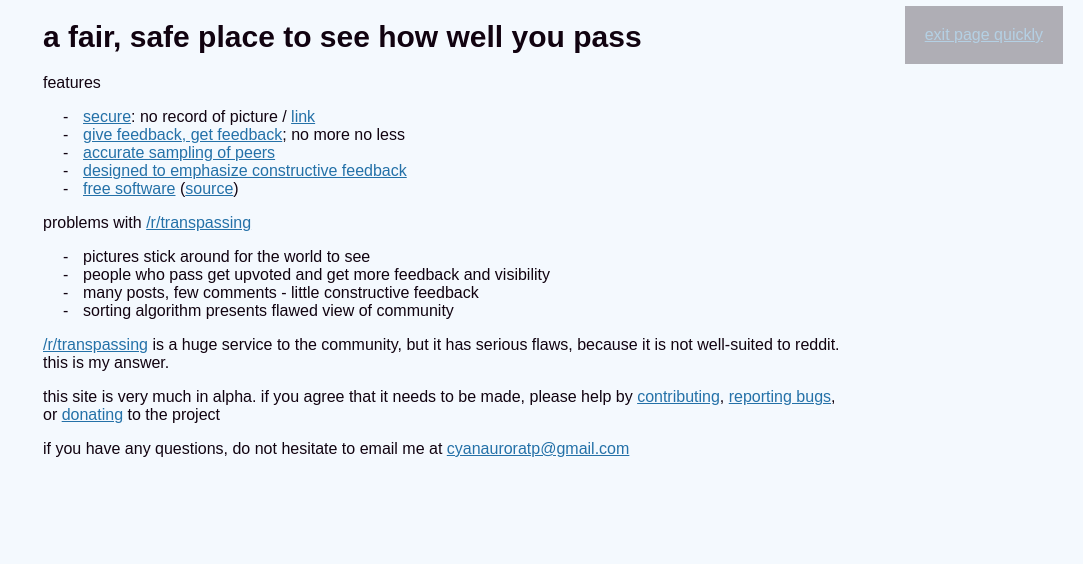
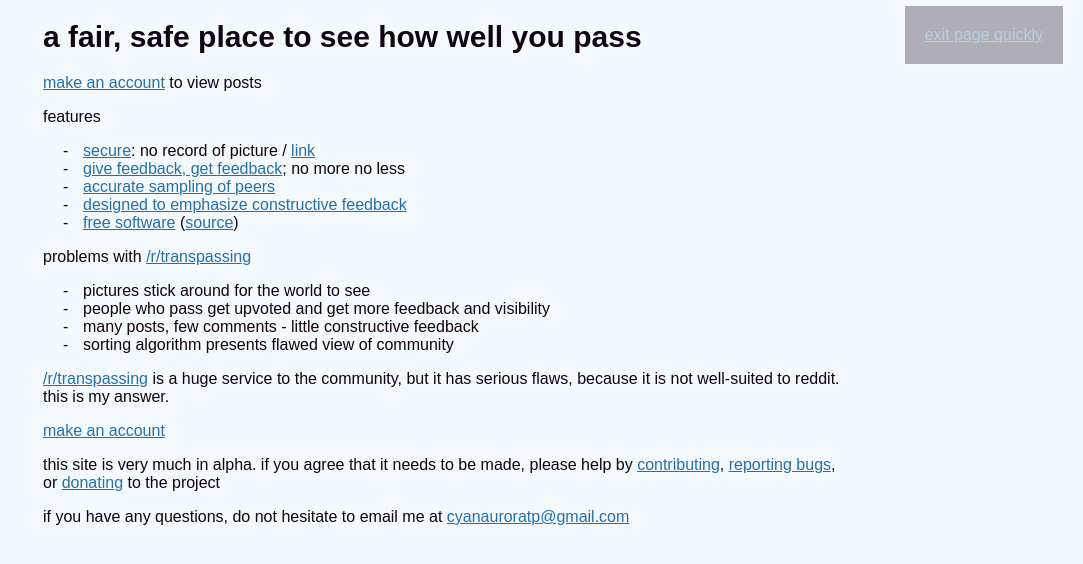
Before and after one commit to cyan-aurora/tpassing, a Flask app: page / in a window 1280 px wide. Shown: the part 74-638 px from the top of the page, without its empty margins (197-1280 px from the left). Run offline with Flask 2, Linux system fonts and the light colour scheme; parts of the project's set-up code (start-up, migrations or seed data) failed here and were passed over; some libraries are stand-ins or nearby versions.

Commit message:
Add more links to register, to make it more clear

```diff
--- a/templates/about/index.html
+++ b/templates/about/index.html
@@ -4,7 +4,10 @@
 
 {% block main %}
 	<div class="wrap">
+
 		<h2>a fair, safe place to see how well you pass</h2>
+
+		<p><a href="/register">make an account</a> to view posts</p>
 
 		<p>features</p>
 
@@ -31,6 +34,8 @@
 			because it is not well-suited to reddit. this is my answer.
 		</p>
 
+		<p><a href="/register">make an account</a></p>
+
 		<p>
 			this site is very much in alpha. if you agree that it needs to be
 			made, please help by
@@ -43,5 +48,6 @@
 			if you have any questions, do not hesitate to email me at
 			<a href="cyanauroratp@gmail.com">cyanauroratp@gmail.com</a>
 		</p>
+
 	</div>
 {% endblock %}
--- a/templates/standard.html
+++ b/templates/standard.html
@@ -15,6 +15,7 @@
 <head>
 {% block head %}
 	<meta charset="utf-8" />
+	<meta name="viewport" content="width=device-width, initial-scale=1" />
 	<link rel="stylesheet" href="/static/main.css" />
 	<title>{% block title %}tpassing{% endblock %}</title>
 	<script
```
